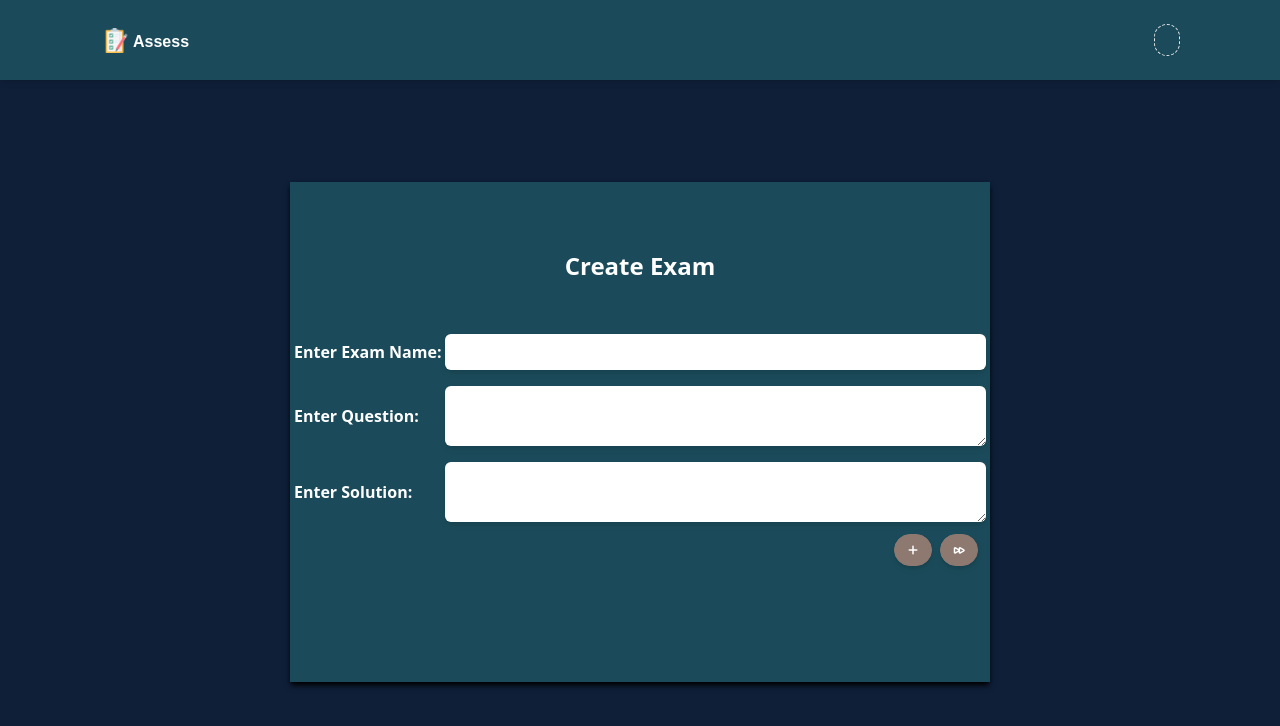
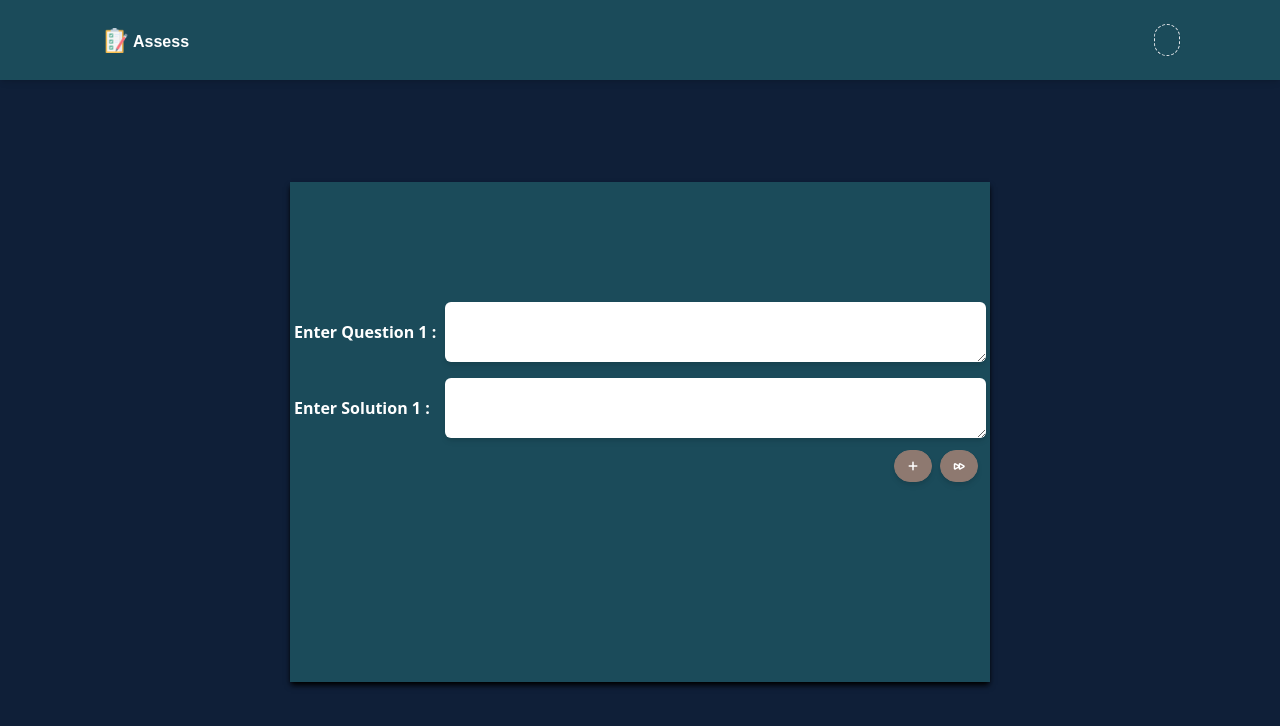
Before and after one commit to AayushPatel006/Subjective_Answer_Evaluation, a React (Vite) app in the folder frontend/: page /createQuest in a window 1280 px wide. Shown: the top 726 px of the page. Built offline with nearby package versions, Linux system fonts and the light colour scheme.

Commit message:
Frontend inserting exam done

```diff
--- a/frontend/src/components/CreateQuest.jsx
+++ b/frontend/src/components/CreateQuest.jsx
@@ -1,64 +1,98 @@
 import { Menu, Transition } from "@headlessui/react";
-import React, { Fragment, useLayoutEffect, useState } from "react";
+import React, { Fragment, useLayoutEffect, useRef, useState } from "react";
 import verifyToken from "../utils/verifyToken";
 import Nav from "./Nav";
 import { useNavigate } from "react-router-dom";
+import {
+  BrowserRouter as Router,
+  Link,
+  useLocation
+} from "react-router-dom";
+import httpRequest from "../utils/httpRequest";
+import notify from "../utils/toast";
 // import { ChevronDownIcon } from '@heroicons/react/20/solid'
 
 function classNames(...classes) {
   return classes.filter(Boolean).join(" ");
 }
 
+function useQuery() {
+  const { search } = useLocation();
+
+  return React.useMemo(() => new URLSearchParams(search), [search]);
+}
+
+
+
 const createExam = () => {
+  let query = useQuery();
+  const [ index, updateIndex ] = useState(1);
   const [isOpen, setIsOpen] = useState(false);
+  const question = useRef('');
+  const modelAnswer = useRef('');
+
+  const addQuestion = async (event) => {
+    event.preventDefault();
+    console.log(question.current.value);
+    console.log(modelAnswer.current.value);
+    const result = await httpRequest('/faculty/add_questions/'+index,'post',{
+      "exam_ref": query.get("examRef"),
+      "question": question.current.value,
+      "model_answer": modelAnswer.current.value,
+      "max_marks": 0
+    },{
+      index: index,
+      token: localStorage.getItem("token"),
+    },
+    true);
+    console.log(result);
+    if(result.data.msg) {
+      notify(result.data.msg,"success");
+      updateIndex(index+1);
+      question.current.value = "";
+      modelAnswer.current.value = "";
+    }
+  }
+
   return (
     <div className="w-full h-screen flex items-center bg-[#0F1F38] justify-center">
       <Nav />
       <div className="flex flex-col w-[700px] h-[500px] shadow-md shadow-black bg-[#1B4B5A] mt-16 ml-10 mr-10">
         <h1 className="text-2xl p-1 mt-16 font-semibold text-white text-center">
-          Create Exam
+          {query.get("examName")}
         </h1>
         <div className="flex flex-col  mt-8 w-full">
           <label htmlFor="exam-date" className="flex items-center mt-4">
             <span className="ml-1 w-48 mr-1 justify-between text-md font-semibold text-white">
-              Enter Exam Name:
+              Enter Question {index} :
             </span>
-            <input
+            <textarea
               type="textarea"
-              id="exam-date"
-              name="exam-date"
+              id="Question"
+              name="Question"
+              ref={question}
               className="p-1.5 rounded-md w-full mr-1 shadow-md"
             />
           </label>
           <label htmlFor="exam-date" className="flex items-center mt-4">
-            <span className="ml-1 w-48 mr-1 justify-between text-md font-semibold text-white">
-              Enter Question:
+            <span className="ml-1 w-48 mr-1 text-md font-semibold text-white">
+              Enter Solution {index} :
             </span>
             <textarea
               type="textarea"
               id="exam-date"
               name="exam-date"
               className="p-1.5 rounded-md w-full mr-1 shadow-md"
-            />
-          </label>
-          <label htmlFor="exam-date" className="flex items-center mt-4">
-            <span className="ml-1 w-48 mr-1 text-md font-semibold text-white">
-              Enter Solution:
-            </span>
-            <textarea
-              type="textarea"
-              id="exam-date"
-              name="exam-date"
-              className="p-1.5 rounded-md w-full mr-1 shadow-md"
+              ref={modelAnswer}
             />
           </label>
           <div className="flex justify-end mt-3 mr-3">
+            <a onClick={addQuestion}>
             <div
               class="[word-wrap: break-word] ml-2 flex h-[32px] cursor-pointer hover:bg-stone-600 hover:border-stone-600
                     items-center rounded-[16px] border border-[#8E7970]
                     bg-[#8E7970] py-0 px-[12px] text-md font-semibold normal-case leading-loose text-white shadow-md"
             >
-              <a href="#">
                 <svg
                   xmlns="http://www.w3.org/2000/svg"
                   fill="none"
@@ -73,14 +107,14 @@ const createExam = () => {
                     d="M12 4.5v15m7.5-7.5h-15"
                   />
                 </svg>
-              </a>
             </div>
+            </a>
+            <a onClick={() => { updateIndex(index+1)}}>
             <div
               class="[word-wrap: break-word] ml-2 flex h-[32px] cursor-pointer hover:bg-stone-600 hover:border-stone-600
                     items-center rounded-[16px] border border-[#8E7970]
                     bg-[#8E7970] py-0 px-[12px] text-md font-semibold normal-case leading-loose text-white shadow-md"
             >
-              <a href="#">
                 <svg
                   xmlns="http://www.w3.org/2000/svg"
                   fill="none"
@@ -95,8 +129,8 @@ const createExam = () => {
                     d="M3 8.688c0-.864.933-1.405 1.683-.977l7.108 4.062a1.125 1.125 0 010 1.953l-7.108 4.062A1.125 1.125 0 013 16.81V8.688zM12.75 8.688c0-.864.933-1.405 1.683-.977l7.108 4.062a1.125 1.125 0 010 1.953l-7.108 4.062a1.125 1.125 0 01-1.683-.977V8.688z"
                   />
                 </svg>
-              </a>
             </div>
+            </a>
           </div>
         </div>
       </div>
--- a/frontend/src/components/FacultyHome.jsx
+++ b/frontend/src/components/FacultyHome.jsx
@@ -9,6 +9,11 @@ import React, {
 import verifyToken from "../utils/verifyToken";
 import Nav from "./Nav";
 import { useNavigate } from "react-router-dom";
+import {
+  BrowserRouter as Router,
+  Link,
+  useLocation
+} from "react-router-dom";
 import httpRequest from "../utils/httpRequest";
 import notify from "../utils/toast";
 // import { ChevronDownIcon } from '@heroicons/react/20/solid'
@@ -20,6 +25,7 @@ function classNames(...classes) {
 const FacultyHome = () => {
   const [isOpen, setIsOpen] = useState(false);
   const [exams, updateExams] = useState(null);
+  const [ examUpdateStatus, updateExamStatus ] = useState(false);
   const exam_name = useRef(null);
   const exam_start = useRef(null);
   const exam_end = useRef(null);
@@ -36,12 +42,11 @@ const FacultyHome = () => {
         },
         true
       );
-      // console.log("1");
+      console.log(result.data);
       updateExams(result.data);
-      // console.log(exams);
     };
     getExam();
-  }, []);
+  }, [examUpdateStatus]);
 
   const RenderExams = (props) => {
     return (
@@ -52,12 +57,12 @@ const FacultyHome = () => {
               <Menu.Item key={value['_id']}>
                 {({ active }) => {
                   return (
-                    <a
-                      href="#"
+                    <Link
+                      to={'/createQuest?examName='+value['title']+'&examRef='+value['_id']}
                       className={classNames("block px-4 py-2 text-sm")}
                     >
                       {value["title"]}
-                    </a>
+                    </Link>
                   );
                 }}
               </Menu.Item>
@@ -92,6 +97,7 @@ const FacultyHome = () => {
 
     if (result.data.msg) {
       notify(result.data.msg, "success");
+      updateExamStatus(!examUpdateStatus);
     }
   };
 
```
